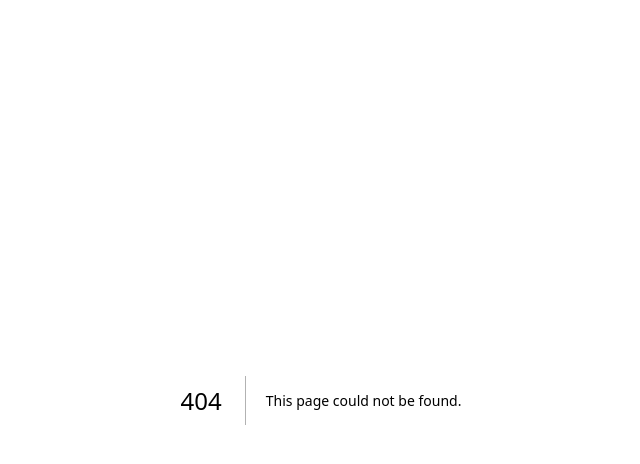
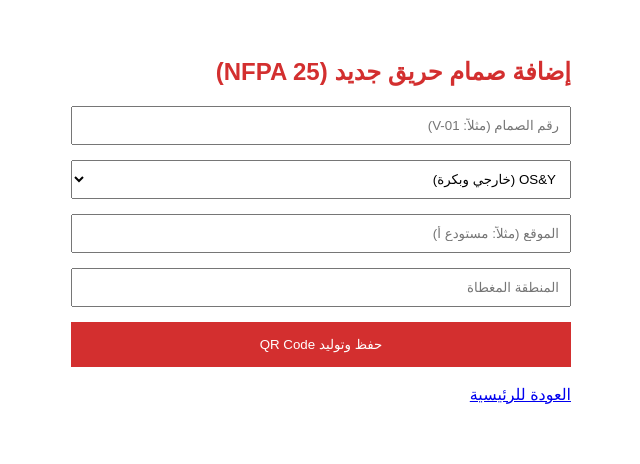
Before and after one commit to rootaipro-svg/nfpa25-system, a Next.js app: page /add-valve in a window 1280 px wide. Before the commit this address had no page. Shown: the top 464 px of the page, without its empty margins (319-959 px from the left). Built offline with nearby package versions, Linux system fonts and the light colour scheme; no server answers.

Commit message:
Create add-valve.js

```diff
--- /dev/null
+++ b/pages/add-valve.js
@@ -0,0 +1,66 @@
+import React, { useState } from 'react';
+import { supabase } from '../lib/supabase';
+import { QRCodeCanvas } from 'qrcode.react';
+
+export default function AddValve() {
+    const [form, setForm] = useState({ number: '', type: 'OS&Y', location: '', zone: '' });
+    const [qrUrl, setQrUrl] = useState('');
+    const [loading, setLoading] = useState(false);
+
+    const handleSubmit = async (e) => {
+        e.preventDefault();
+        setLoading(true);
+
+        // 1. حفظ البيانات في Supabase
+        const { data, error } = await supabase
+            .from('fire_valves')
+            .insert([{
+                valve_number: form.number,
+                valve_type: form.type,
+                location_description: form.location,
+                zone_covered: form.zone
+            }])
+            .select();
+
+        if (error) {
+            alert("خطأ في الحفظ: " + error.message);
+        } else {
+            // 2. توليد رابط الـ QR بناءً على المعرف (ID) الذي تم إنشاؤه
+            const valveId = data[0].id;
+            const fullUrl = `${window.location.origin}/inspect/${valveId}`;
+            setQrUrl(fullUrl);
+            alert("تم حفظ الصمام بنجاح وتوليد الكود!");
+        }
+        setLoading(false);
+    };
+
+    return (
+        <div style={{ padding: '30px', fontFamily: 'Arial', direction: 'rtl', maxWidth: '500px', margin: 'auto' }}>
+            <h2 style={{ color: '#d32f2f' }}>إضافة صمام حريق جديد (NFPA 25)</h2>
+            <form onSubmit={handleSubmit} style={{ display: 'flex', flexDirection: 'column', gap: '15px' }}>
+                <input required placeholder="رقم الصمام (مثلاً: V-01)" style={{ padding: '10px' }} onChange={e => setForm({...form, number: e.target.value})} />
+                <select style={{ padding: '10px' }} onChange={e => setForm({...form, type: e.target.value})}>
+                    <option value="OS&Y">OS&Y (خارجي وبكرة)</option>
+                    <option value="Butterfly">Butterfly (فراشة)</option>
+                    <option value="PIV">PIV (مؤشر موقع)</option>
+                </select>
+                <input placeholder="الموقع (مثلاً: مستودع أ)" style={{ padding: '10px' }} onChange={e => setForm({...form, location: e.target.value})} />
+                <input placeholder="المنطقة المغطاة" style={{ padding: '10px' }} onChange={e => setForm({...form, zone: e.target.value})} />
+                <button type="submit" disabled={loading} style={{ padding: '15px', background: '#d32f2f', color: 'white', border: 'none', cursor: 'pointer' }}>
+                    {loading ? 'جاري الحفظ...' : 'حفظ وتوليد QR Code'}
+                </button>
+            </form>
+
+            {qrUrl && (
+                <div style={{ marginTop: '30px', textAlign: 'center', border: '1px solid #ccc', padding: '20px' }}>
+                    <h3>كود QR للصمام: {form.number}</h3>
+                    <QRCodeCanvas value={qrUrl} size={200} />
+                    <p style={{ fontSize: '12px', color: '#666', marginTop: '10px' }}>اطبع هذا الكود وضعه على الصمام</p>
+                    <button onClick={() => window.print()} style={{ marginTop: '10px' }}>طباعة الكود</button>
+                </div>
+            )}
+            <br />
+            <a href="/">العودة للرئيسية</a>
+        </div>
+    );
+}
```
